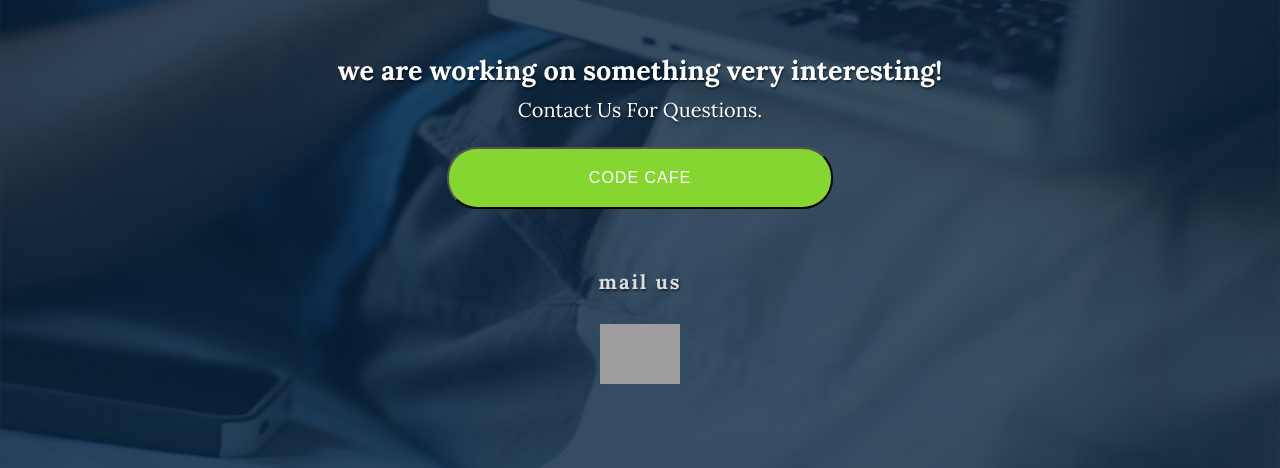
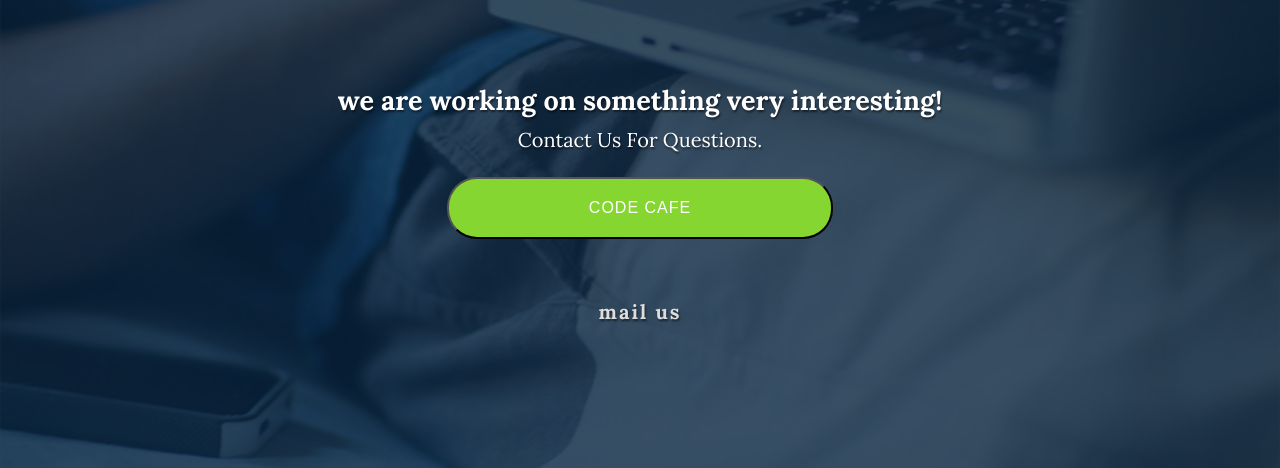
Before and after one commit to yashthakur1/yashthakur1.github.io, a plain HTML site: page index.html in a window 1280 px wide. Shown: the part 332-800 px from the top of the page. Drawn offline with Linux system fonts and the light colour scheme; grey boxes are pictures that could not be loaded; some icons are missing.

Commit message:
Update index.html

```diff
--- a/index.html
+++ b/index.html
@@ -45,7 +45,7 @@
 					<a href="mailto:contact.bitroot@gmail.com"><span class="socicon-google">mail us</span></a>
 				</p>
 			</div>
-<a href="https://msg91.com/startups/?utm_source=startup-banner"><img src="https://msg91.com/images/startups/msg91Badge.png" width="80" height="60" title="MSG91 - SMS for Startups" alt="Bulk SMS - MSG91"></a>
+<!--<a href="https://msg91.com/startups/?utm_source=startup-banner"><img src="https://msg91.com/images/startups/msg91Badge.png" width="80" height="60" title="MSG91 - SMS for Startups" alt="Bulk SMS - MSG91"></a> -->
 			<!-- <div class="social">
 			<p>
 			<a href="#"><span class="socicon-pinterest"></span></a>
```
